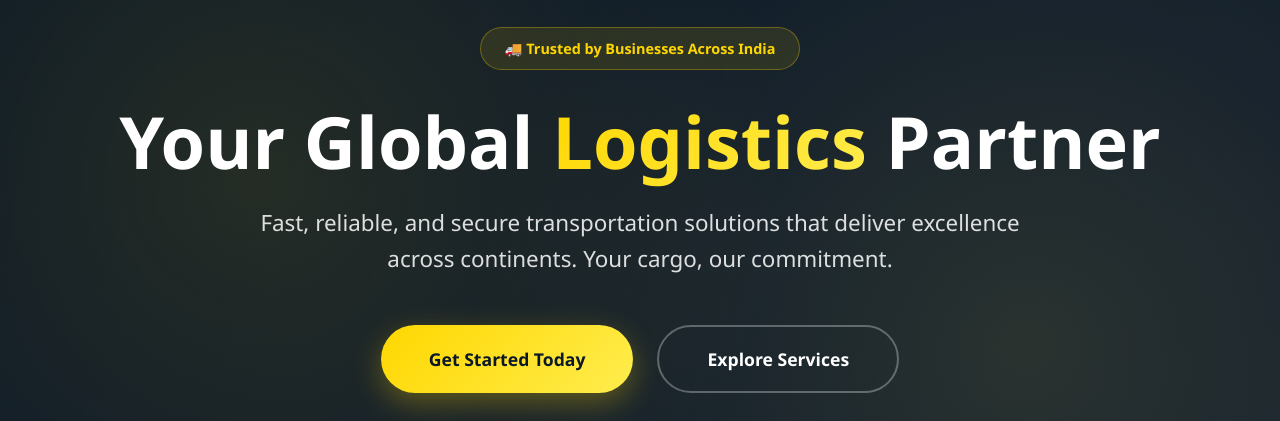
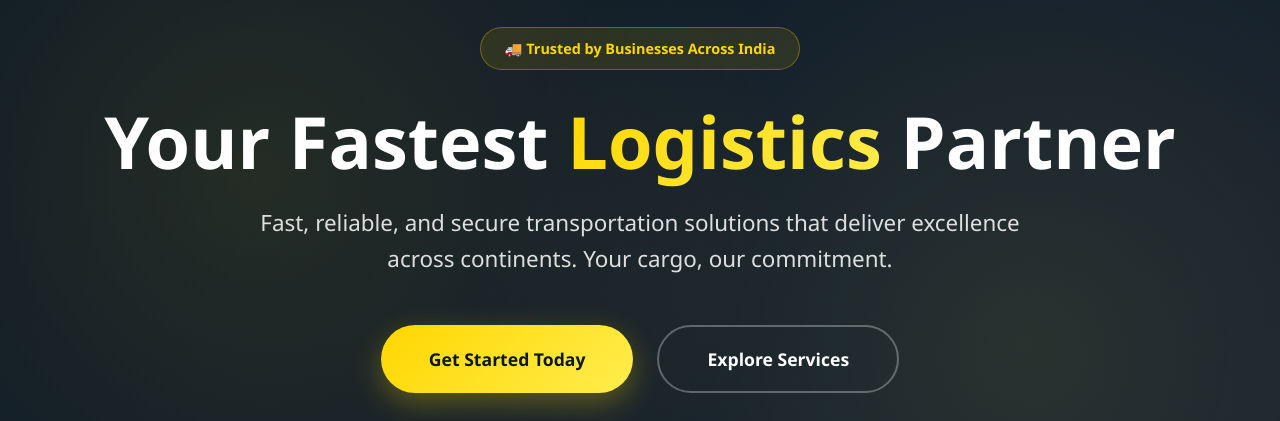
Before and after one commit to shubhamnseindia-bit/Agnira, a Flask app: page / in a window 1280 px wide. Shown: the part 101-522 px from the top of the page. Run offline with Flask 3, Linux system fonts and the light colour scheme; some libraries are stand-ins or nearby versions.

Commit message:
Update index.html

```diff
--- a/AGNIRA web/templates/index.html
+++ b/AGNIRA web/templates/index.html
@@ -875,7 +875,7 @@
      <div class="hero-badge">
       🚚 Trusted by Businesses Across India
      </div>
-     <h1 id="hero-title">Your Global <span class="hero-highlight" id="hero-highlight">Logistics</span> Partner</h1>
+     <h1 id="hero-title">Your Fastest <span class="hero-highlight" id="hero-highlight">Logistics</span> Partner</h1>
      <p class="hero-subtitle" id="hero-subtitle">Fast, reliable, and secure transportation solutions that deliver excellence across continents. Your cargo, our commitment.</p>
      <div class="hero-buttons"><button class="btn-primary" id="hero-cta" onclick="scrollToSection('contact')">Get Started Today</button> <button class="btn-secondary" onclick="scrollToSection('services')">Explore Services</button>
      </div>
```
